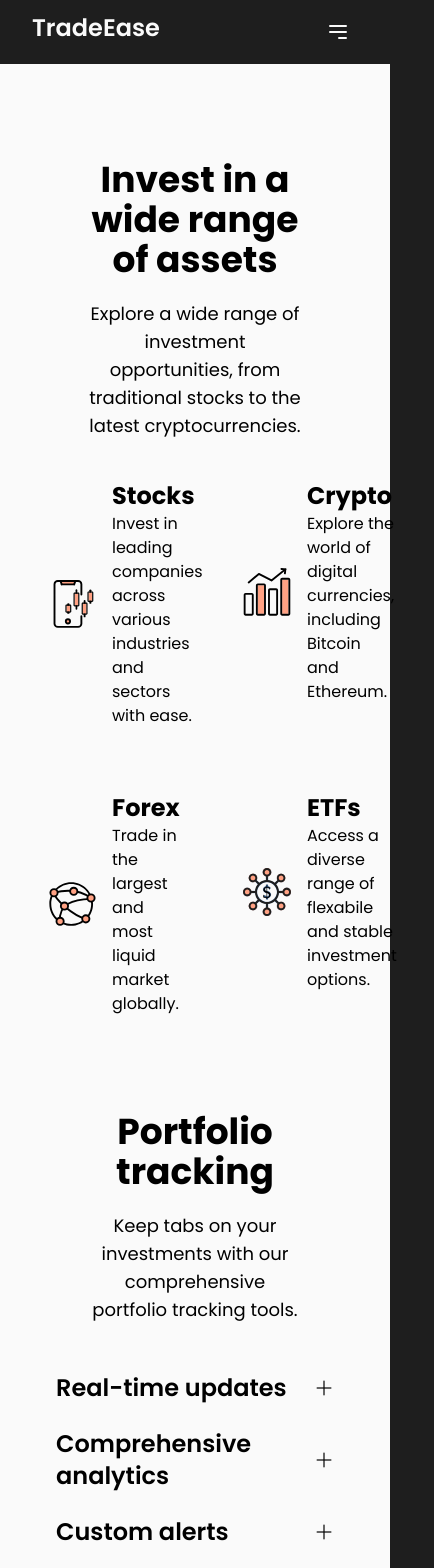
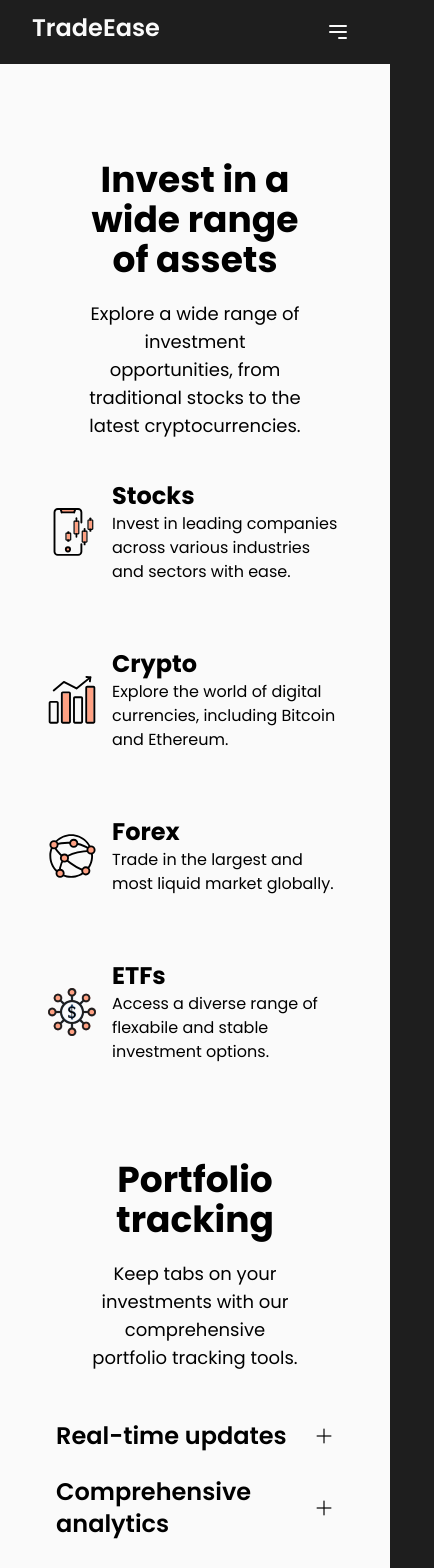
Before and after one commit to ben-oldham1/fintech-site, a Next.js app: page /features in a window 390 px wide. Shown: the top 1568 px of the page, 434 px wide, since content can reach past the window. Built offline with nearby package versions, Linux system fonts and the light colour scheme.

Commit message:
Fix overset content on mobile

```diff
--- a/src/app/features/page.js
+++ b/src/app/features/page.js
@@ -24,7 +24,7 @@ export default function Features() {
                     subtext="Explore a wide range of investment opportunities, from traditional stocks to the latest cryptocurrencies."
                 />
 
-                <div className="grid grid-cols-2 gap-x-24 gap-y-16 justify-between">
+                <div className="grid grid-cols-1 md:grid-cols-2 gap-x-24 gap-y-16 justify-between">
                     <FadeIn delay={0.4}>
                         <AssetCard
                             title="Stocks"
--- a/src/app/layout.js
+++ b/src/app/layout.js
@@ -19,7 +19,7 @@ const poppins = Poppins({
 
 export default function RootLayout({ children }) {
   return (
-    <html lang="en" className={`${poppins.variable}` + ' bg-dark'}>
+    <html lang="en" className={`${poppins.variable}` + ' bg-dark w-screen'}>
       <body className='selection:bg-orange selection:text-light'>
 
         <div className='bg-light'>
--- a/src/app/page.js
+++ b/src/app/page.js
@@ -30,7 +30,7 @@ export default function Home() {
             <h1 className='text-4xl lg:text-5xl my-2 leading-tight font-bold'>Take charge of your financial future with confidence and ease</h1>
             <p className="text-md font-light">14 day free trial</p>
 
-            <div className="mt-8 lg:mt-16 flex flex-row gap-x-2">
+            <div className="mt-8 lg:mt-16 flex flex-row flex-wrap gap-x-2">
               <Image src={'/img-assets/app-store.svg'} width={0} height={0} style={{ width: 'auto', height: '40px' }} />
               <Image src={'/img-assets/play-store.svg'} width={0} height={0} style={{ width: 'auto', height: '40px' }} />
             </div>
--- a/src/components/EmailSignup.js
+++ b/src/components/EmailSignup.js
@@ -5,8 +5,8 @@ function EmailSignup(props) {
 
     if (props.variant == "dark") {
         return (
-            <div className='flex flex-row'>
-                <input className="border-light bg-dark text-light border-2 rounded w-80 py-1 px-3 me-2" type="email" placeholder="Your email" />
+            <div className='flex flex-wrap flex-row justify-center gap-y-3'>
+                <input className="border-light bg-dark text-light border-2 rounded max-w-80 py-1 px-3 me-2" type="email" placeholder="Your email" />
 
                 <Button variant="light">
                     Sign up
@@ -17,8 +17,8 @@ function EmailSignup(props) {
 
     if (props.variant == "light") {
         return (
-            <div className='flex flex-row'>
-                <input className="border-dark bg-light text-dark border-2 rounded w-80 py-1 px-3 me-2" type="email" placeholder="Your email" />
+            <div className='flex flex-wrap flex-row justify-center gap-y-3'>
+                <input className="border-dark bg-light text-dark border-2 rounded max-w-80 py-1 px-3 me-2" type="email" placeholder="Your email" />
 
                 <Button variant="dark">
                     Sign up
--- a/src/components/Footer.js
+++ b/src/components/Footer.js
@@ -15,7 +15,7 @@ const Footer = () => {
                 </div>
 
                 <div className="flex flex-col md:flex-row justify-between gap-y-4 text-md mb-3">
-                    <div className="flex flex-row gap-5 text-light">
+                    <div className="flex flex-row flex-wrap gap-5 text-light">
                         <Image src={'/img-assets/app-store.svg'} width={0} height={0} style={{ width: 'auto', height: '40px' }} />
                         <Image src={'/img-assets/play-store.svg'} width={0} height={0} style={{ width: 'auto', height: '40px' }} />
                     </div>
```
